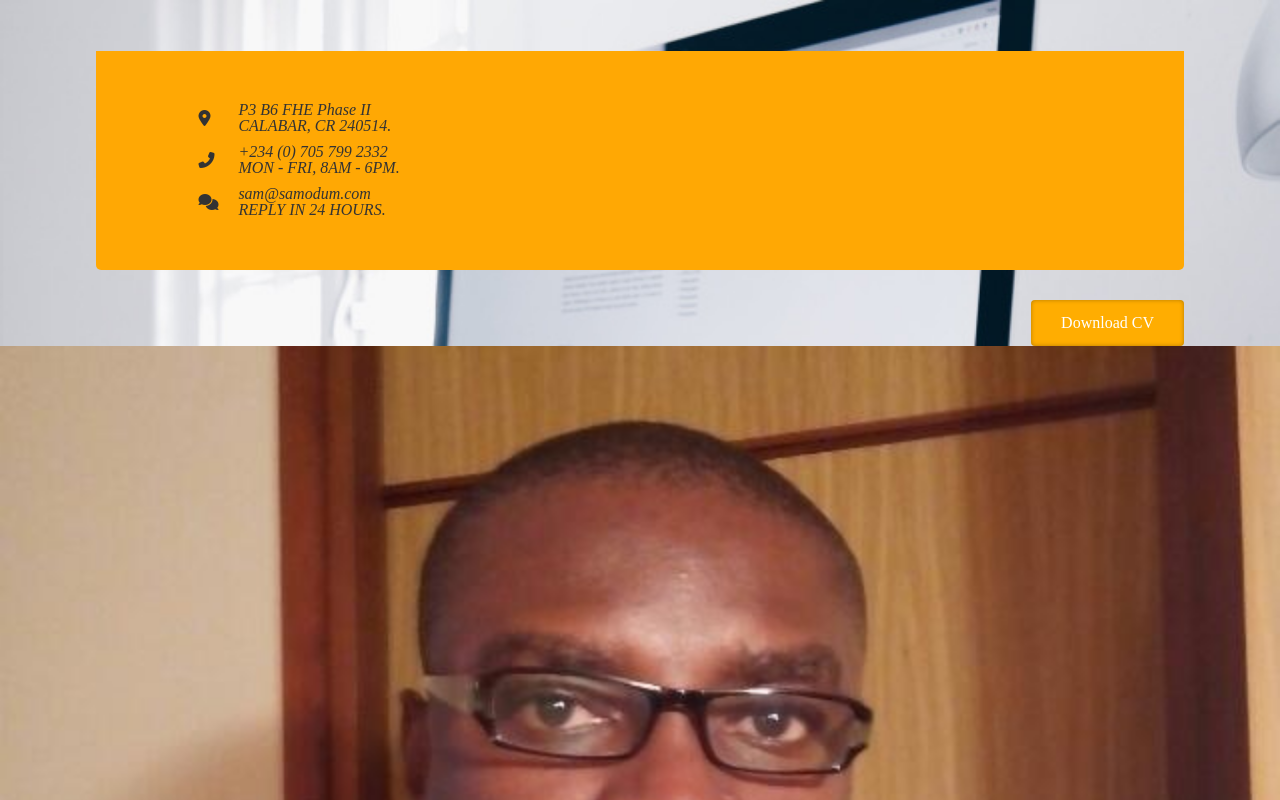
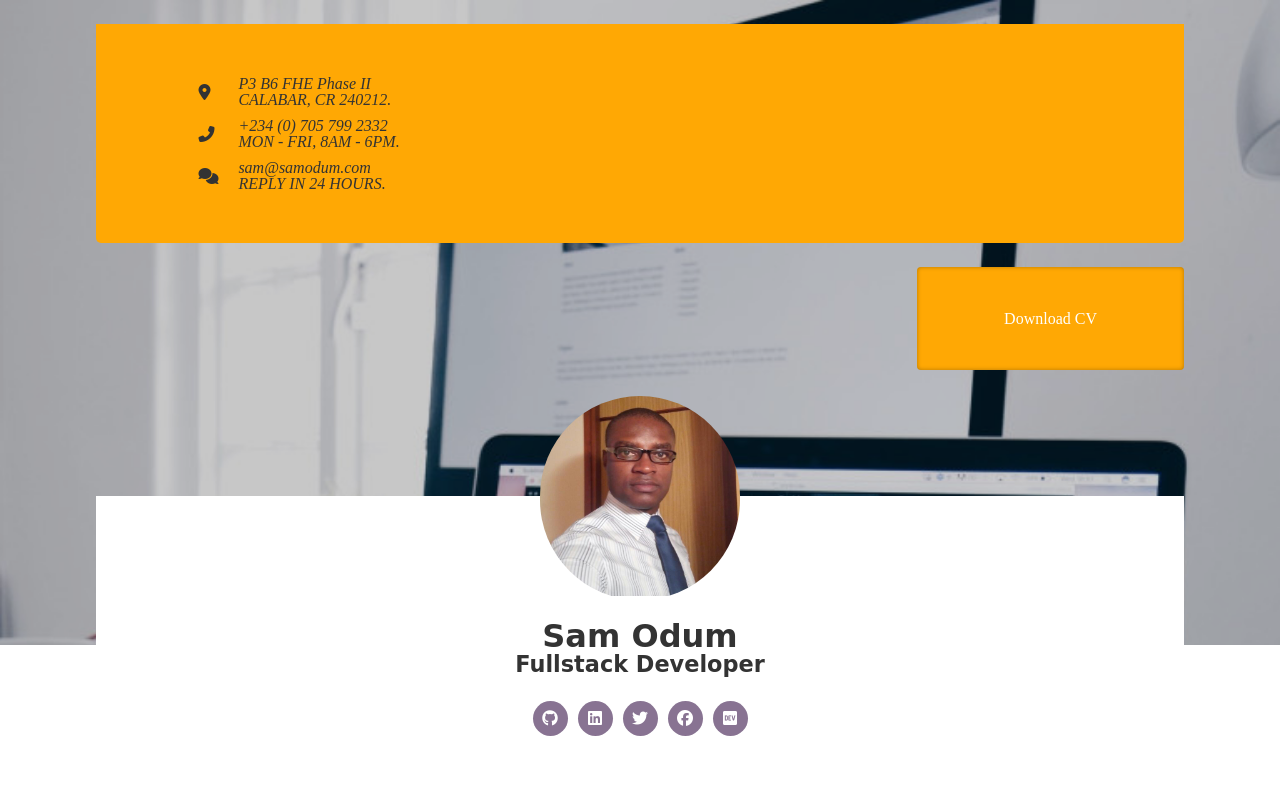
Before and after one commit to SamOdum/samodum.github.io, a website built with webpack: page src/index.html in a window 1280 px wide. Shown: the top 800 px of the page. Built offline with nearby package versions, Linux system fonts and the light colour scheme.

Commit message:
More work on the intro section

```diff
--- a/src/index.html
+++ b/src/index.html
@@ -4,7 +4,7 @@
 <head>
     <meta charset="UTF-8">
     <meta name="viewport" content="width=device-width, initial-scale=1">
-    <title>webpack starterkit</title>
+    <title>Sam Odum's Site</title>
     <script src="https://kit.fontawesome.com/d4ba995ee6.js" crossorigin="anonymous"></script>
 </head>
 
@@ -14,7 +14,7 @@
             <address class="intro--address">
                 <span class="intro-icon fas fa-map-marker-alt"></span>
                 <a class="intro-msg">P3 B6 FHE Phase II<br>
-                <span>Calabar, CR 240514.</span></a>
+                <span>Calabar, CR 240212.</span></a>
             </address>
             <address class="intro--phone">
                 <span class="intro-icon fas fa-phone-alt"></span>
@@ -30,27 +30,29 @@
         <div class="intro--download container">
             <a class="downlad-btn" href="/Sam CV (Developer).docx">Download CV</a>
         </div>
-        <div class="intro--profile">
+        <div class="intro-profile container">
             <div class="intro-profile__img-container">
                 <img src="/src/images/content/IMG_0537.JPG" alt="" srcset="">
             </div>
             <h1>sam odum</h1>
             <h2>fullstack developer</h2>
-            <span class="intro-profile-icon">
-                <span class="fab fa-github"></span>
-            </span>
-            <span class="intro-profile-icon">
-                <span class="fab fa-linkedin"></span>
-            </span>
-            <span class="intro-profile-icon">
-                <span class="fab fa-twitter"></span>
-            </span>
-            <span class="intro-profile-icon">
-                <span class="fab fa-facebook"></span>
-            </span>
-            <span class="intro-profile-icon">
-                <span class="fab fa-google"></span>
-            </span>
+            <ul class="intro-profile-icon-container">
+                <li class="intro-profile-icon">
+                    <a href="https://github.com/samodum" target="_blank"><span class="fab fa-github"></span></a>
+                </li>
+                <li class="intro-profile-icon">
+                    <a href="https://linkedin.com/in/sam-odum-7a400a44/" target="_blank"><span class="fab fa-linkedin"></span></a>
+                </li>
+                <li class="intro-profile-icon">
+                    <a href="http://twitter.com/samodum1" target="_blank"><span class="fab fa-twitter"></span></a>
+                </li>
+                <li class="intro-profile-icon">
+                    <a href="https://facebook.com/SamOdum2" target="_blank"><span class="fab fa-facebook"></span></a>
+                </li>
+                <li class="intro-profile-icon">
+                    <a href="https://dev.to/samodum" target="_blank"><span class="fab fa-dev"></span></a>
+                </li>
+            </ul>
         </div>
     </section>
 </body>
--- a/src/styles/base/base.scss
+++ b/src/styles/base/base.scss
@@ -1,5 +1,25 @@
 * {
     box-sizing: border-box;
+}
+
+img {
+    width: 100%
+}
+
+li {
+    list-style: none;
+    display: inline-block
+}
+
+span {
+    display: inline-block
+}
+
+button {
+    outline: 0;
+    border: 0;
+    background: 0 0;
+    cursor: pointer;
 }
 
 .container {
--- a/src/styles/base/root.scss
+++ b/src/styles/base/root.scss
@@ -112,23 +112,3 @@ a b.light-color:hover {
 b {
     font-weight: 600
 }
-
-img {
-    width: 100%
-}
-
-li {
-    list-style: none;
-    display: inline-block
-}
-
-span {
-    display: inline-block
-}
-
-button {
-    outline: 0;
-    border: 0;
-    background: 0 0;
-    cursor: pointer
-}
--- /dev/null
+++ b/src/styles/base/variables.scss
@@ -0,0 +1,3 @@
+$pri-white: #ffffff;
+$sec-dark: #887392;
+$pri-accent: #ffa804;
--- a/src/styles/index.scss
+++ b/src/styles/index.scss
@@ -1,3 +1,4 @@
+@import 'base/variables';
 @import 'base/root';
 @import 'base/base';
 @import 'modules/intro';
--- a/src/styles/modules/intro.scss
+++ b/src/styles/modules/intro.scss
@@ -2,15 +2,37 @@
     background: url('/src/images/design/christopher-gower-m_HRfLhgABo-unsplash_nyftqb_ar_1_1\,c_fill\,g_auto__c_scale\,w_767.jpg') no-repeat;
     background-size: cover;
     width: 100%;
-    height: 820px;
+    height: 645px;
     margin-top: 0;
-    padding-top: 4%;
+    padding-top: 24.469px;
+    position: relative;
+    z-index: 1;
+    &:before {
+        content: '';
+        z-index: -1;
+        position: absolute;
+        top: 0;
+        bottom: 0;
+        left: 0;
+        right: 0;
+        background: rgba(0, 0, 0, .2)
+    }
+    // &:after {
+    //     content: '';
+    //     position: absolute;
+    //     bottom: 0;
+    //     left: 0;
+    //     right: 0;
+    //     height: 150px;
+    //     z-index: -1;
+    //     background: $pri-white;
+    // }
 }
 
 header {
     padding: 4% 8%;
     border-radius: 0 0 5px 5px;
-    background-color: #ffa804;
+    background-color: $pri-accent;
 }
 
 .intro--address,
@@ -42,15 +64,76 @@ header {
 .intro--download {
     text-align: right;
     a {
-        padding: 15px 30px;
+        padding: 4% 8%;
         border-radius: 4px;
-        margin-top: 30px;
+        margin-top: 24.469px;
         box-shadow: inset 0 0 4px rgba(0, 0, 0, .3);
-        background: #ffad01;
-        color: #fff;
+        background: $pri-accent;
+        color: $pri-white;
         transition: all .2s ease;
         &:hover {
             transform: translateY(-4px);
         }
     }
 }
+
+.intro-profile {
+    background-color: $pri-white;
+    margin-top: 126px;
+    &__img-container {
+        height: auto;
+        width: 200px;
+        border-radius: 100px;
+        margin: 0 auto;
+        overflow: hidden;
+        position: relative;
+        top: -100px;
+        margin-bottom: -80px
+    }
+    h1 {
+        font-size: 2em;
+        font-weight: 600;
+        text-transform: capitalize;
+        text-align: center;
+    }
+    h2 {
+        font-size: 1.4em;
+        font-weight: 600;
+        text-transform: capitalize;
+        text-align: center;
+    }
+    &-icon a {
+        text-align: center;
+        margin: 24.469px 5px;
+        height: 35px;
+        width: 35px;
+        line-height: 35px;
+        border-radius: 20px;
+        overflow: hidden;
+        z-index: 1;
+        position: relative;
+        background: $sec-dark;
+        color: $pri-white;
+        &:after {
+            content: '';
+            position: absolute;
+            bottom: 0;
+            left: 0;
+            right: 0;
+            top: 0;
+            z-index: -1;
+            border-radius: 20px;
+            background: $pri-accent;
+            transition: all .2s ease;
+            transform: scale(0)
+        }
+        &:hover:after {
+            transform: scale(1);
+        }
+    }
+    &-icon-container {
+        display: flex;
+        justify-content: center;
+        align-items: center;
+    }
+}
```
